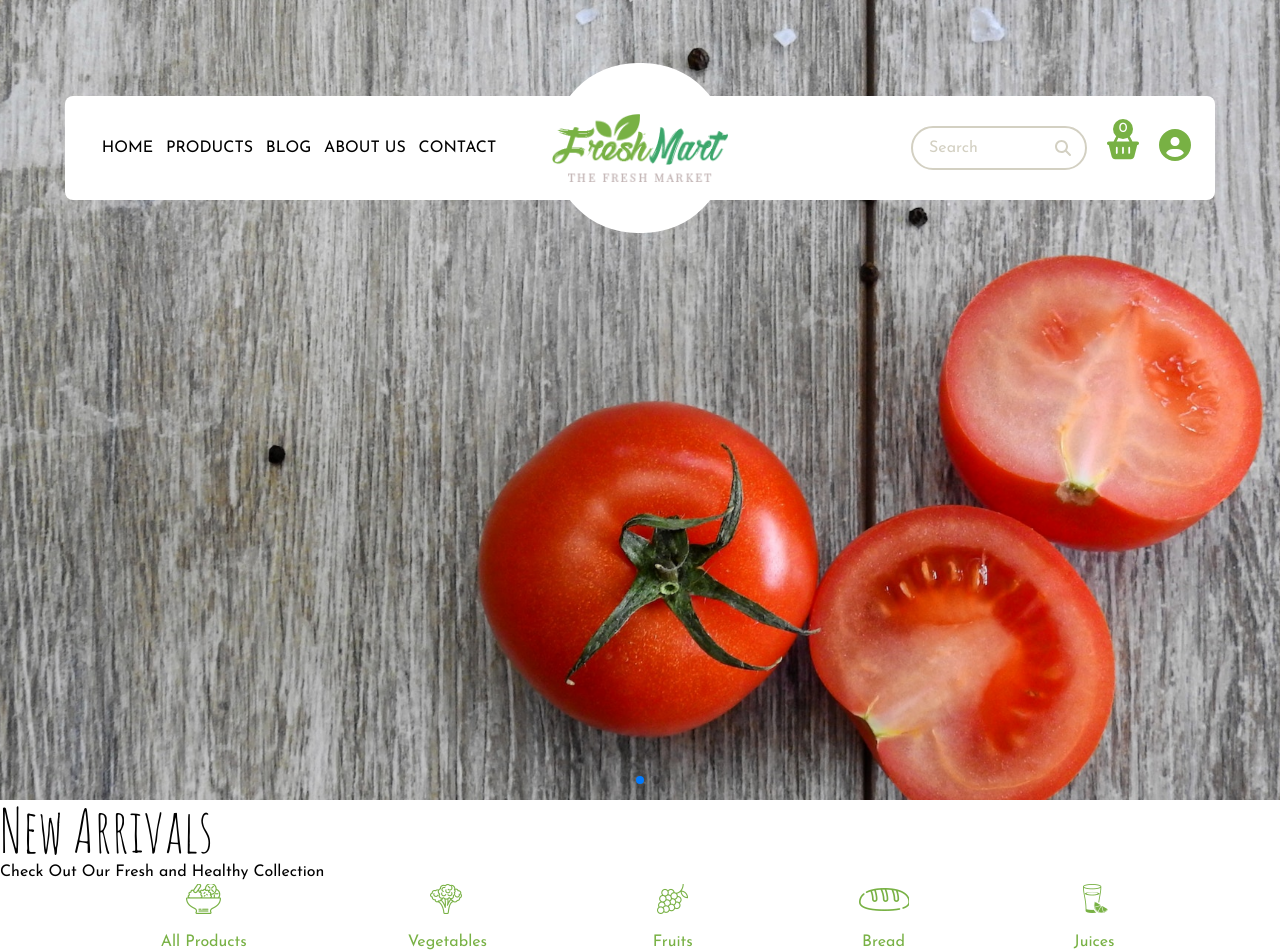
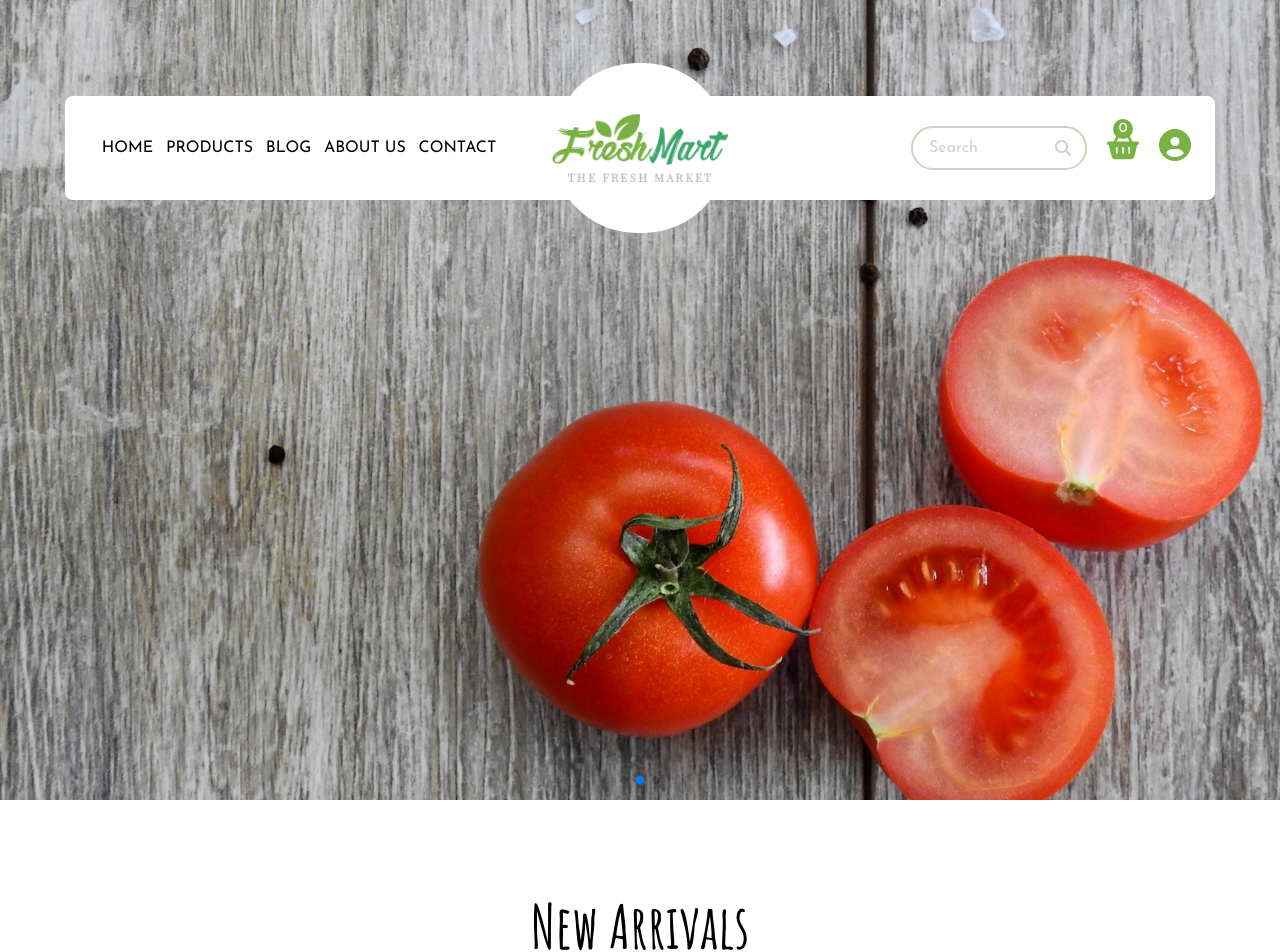
Before and after one commit to KareemGhorab/FreshMart, a Next.js app: page / in a window 1280 px wide. Shown: the top 952 px of the page. Built offline with nearby package versions, Linux system fonts and the light colour scheme.

Commit message:
section header heading font weight increase

```diff
--- a/components/ui/header/section-header/section-header.module.scss
+++ b/components/ui/header/section-header/section-header.module.scss
@@ -1,3 +1,7 @@
 .section_header {
 	@apply flex items-center flex-col gap-4 my-24;
+
+	&__heading {
+		@apply font-semibold text-6xl;
+	}
 }
--- a/components/ui/header/section-header/section-header.tsx
+++ b/components/ui/header/section-header/section-header.tsx
@@ -14,8 +14,15 @@ const SectionHeader: React.FC<TProps> = ({
 	paragraph,
 	className = '',
 }: TProps) => (
-	<header className={clsx(styles['section-header'], className)}>
-		<h2 className={`${amatic_SC.className} text-6xl`}>{title}</h2>
+	<header className={clsx(styles['section_header'], className)}>
+		<h2
+			className={clsx(
+				amatic_SC.className,
+				styles['section_header__heading']
+			)}
+		>
+			{title}
+		</h2>
 		{paragraph && <p>{paragraph}</p>}
 	</header>
 )
```
